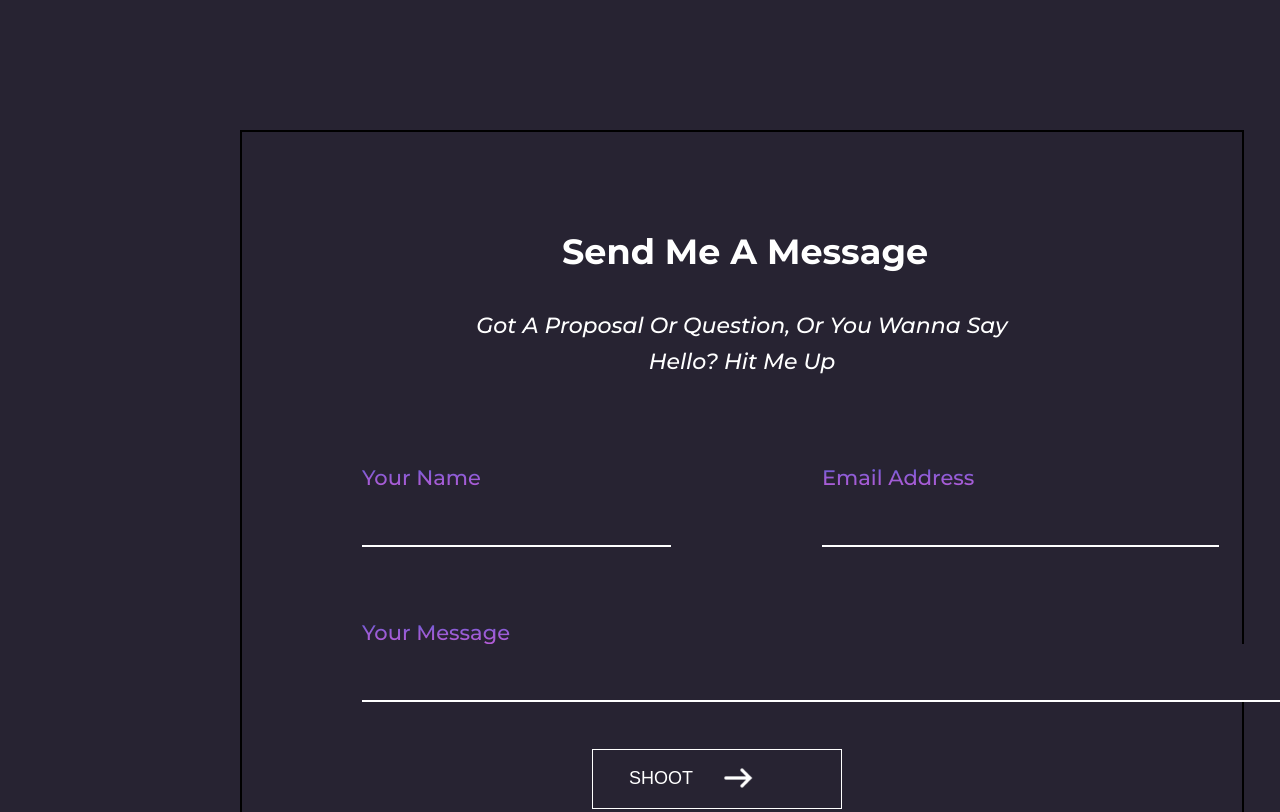
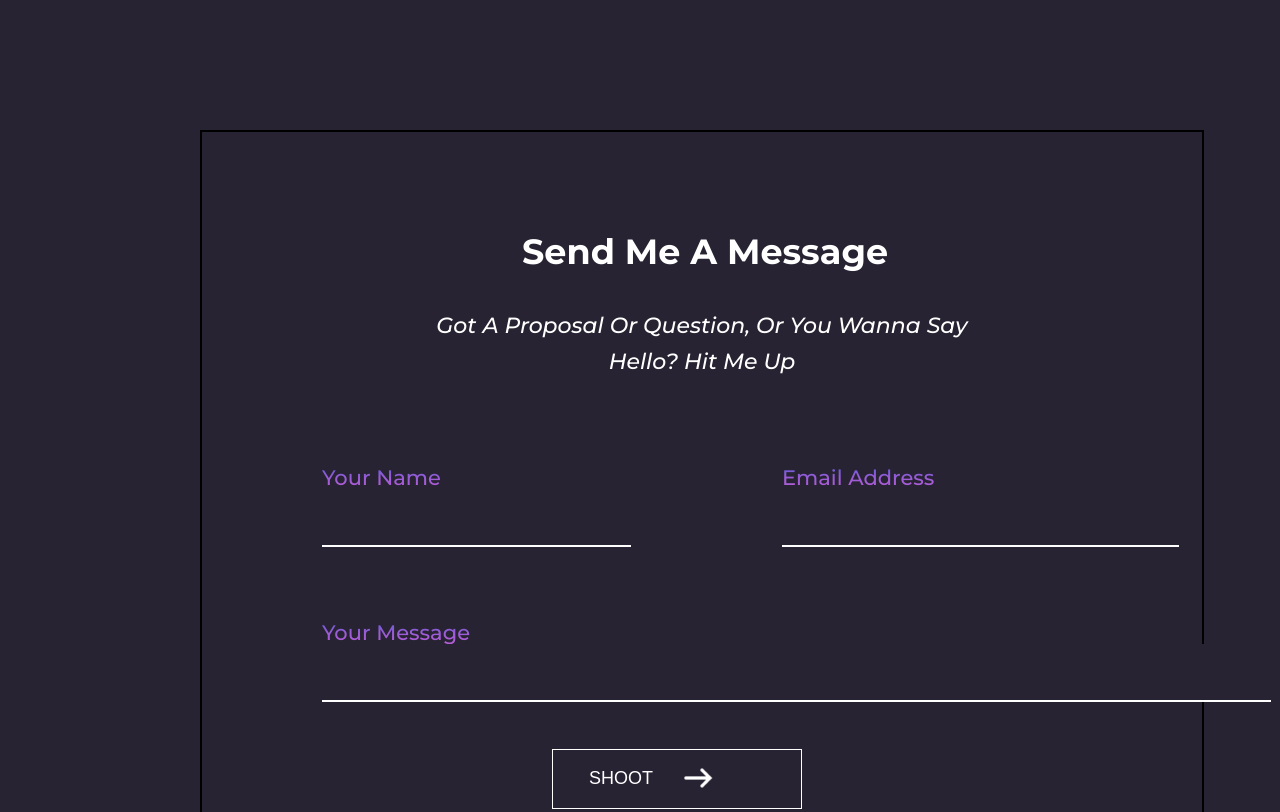
Before and after one commit to Amiele2006/Portfolio_website, a website: page index.html in a window 1280 px wide. Shown: the part 2580-3392 px from the top of the page. Drawn offline with Linux system fonts and the light colour scheme.

Commit message:
changed: the message header and message form positions were changed

```diff
--- a/src/index.css
+++ b/src/index.css
@@ -566,10 +566,10 @@ body{
     background-color:rgba(39, 35, 50, 1);
     position:absolute;
     top:2710px;
-    left:240px;
-    display:block;
+    left:200px;
     border:2px solid black;
-    margin:0 auto;
+    margin-right:-10px;
+    margin-left: 0;
 }
 
 #message-header{
@@ -581,7 +581,7 @@ body{
     padding-top: 60px;
     position:relative;
     top: 10px;
-    width:377px;
+    width:457px;
     left:320px;
 }
 
```
